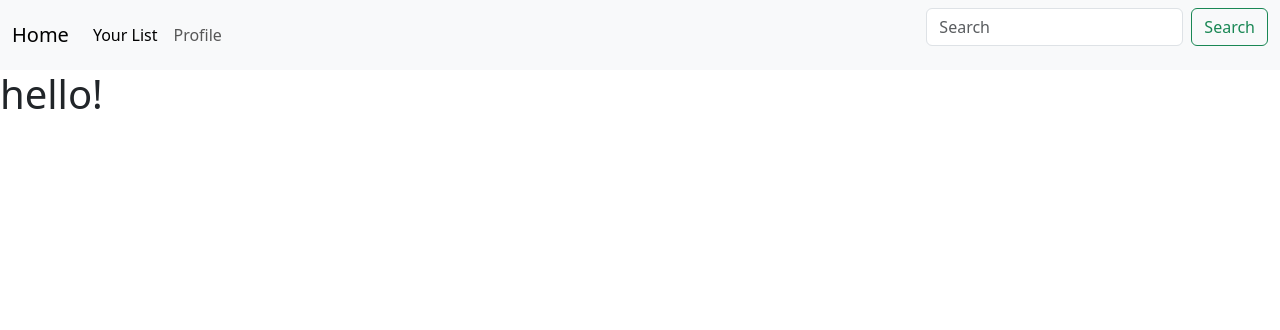
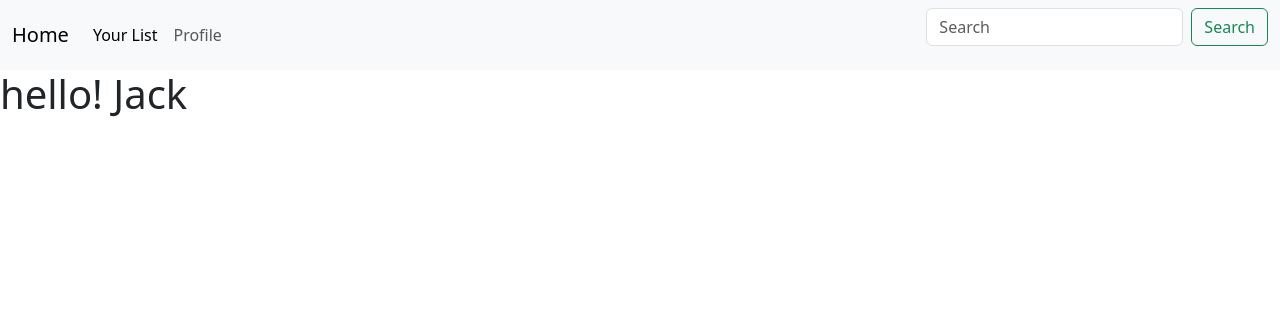
Before and after one commit to jack-kower/grocery-app, a Django app: page / in a window 1280 px wide. Shown: the top 330 px of the page. Run offline with Django 4.2, Linux system fonts and the light colour scheme.

Commit message:
hello jack tested

```diff
--- a/groceryapp/grocerycrm/templates/index.html
+++ b/groceryapp/grocerycrm/templates/index.html
@@ -2,7 +2,7 @@
 {% include "navigation.html" %}
 {%block content%}
 
-<h1>hello!</h1>
+<h1>hello! {{name}}</h1>
 
 
 {%endblock%}
--- a/groceryapp/grocerycrm/views.py
+++ b/groceryapp/grocerycrm/views.py
@@ -3,7 +3,8 @@ from django.views import View
 
 
 def index(request):
-    return render(request, "index.html")
+    name = 'Jack'
+    return render(request, "index.html", {"name": name})
 
 def grocery_list(request):
     return render(request, "grocery-list.html")
```
